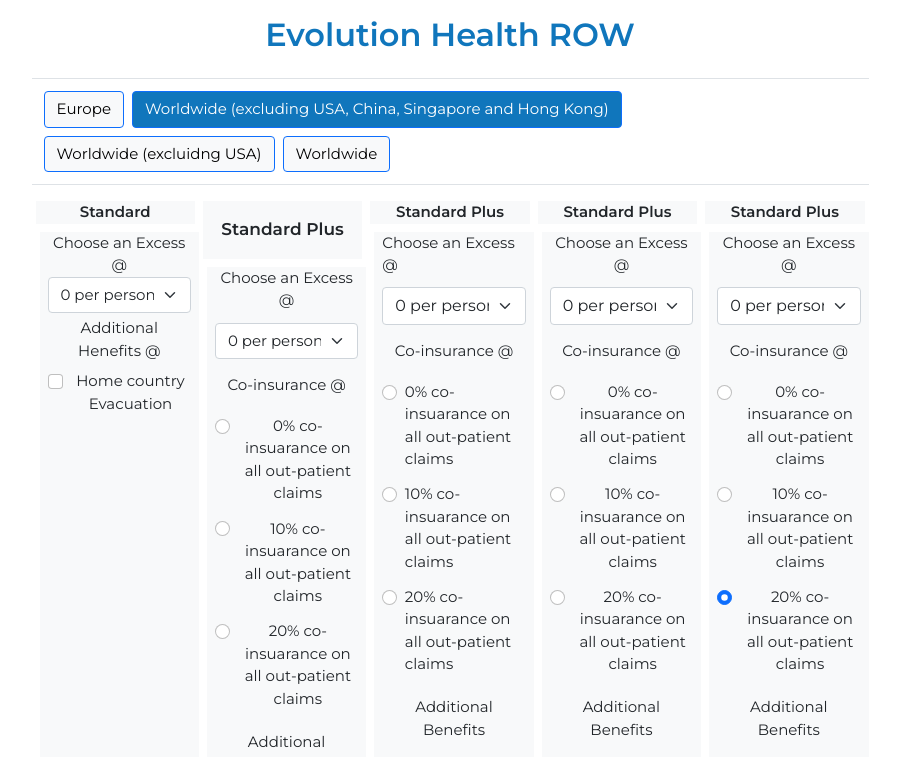
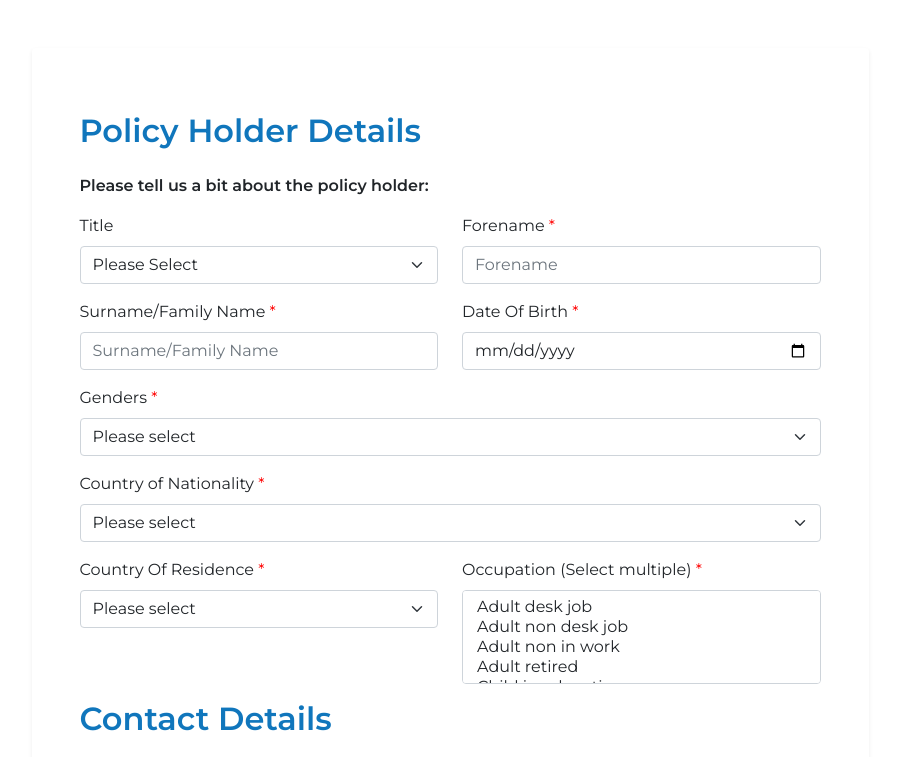
Before and after one commit to ddhiencmc/morgan-vue, a Vue app: page / in a window 1280 px wide. Shown: the top 757 px of the page, without its empty margins (190-1090 px from the left). Built offline with nearby package versions, Linux system fonts and the light colour scheme.

Commit message:
config form step

```diff
--- a/src/data/formData.js
+++ b/src/data/formData.js
@@ -1,9 +1,11 @@
 import Vue from "vue";
+
+const queryParams = new URLSearchParams(window.location.search);
 
 const formData = new Vue({
   data() {
     return {
-      currentStep: 2,
+      currentStep: parseInt(queryParams.get('step') || 1),
       policyHolderDetails: {
         applicationId: 0,
         details: {
```
Also changed, not shown: 1 other file (tests, documents, lock files or other folders).
